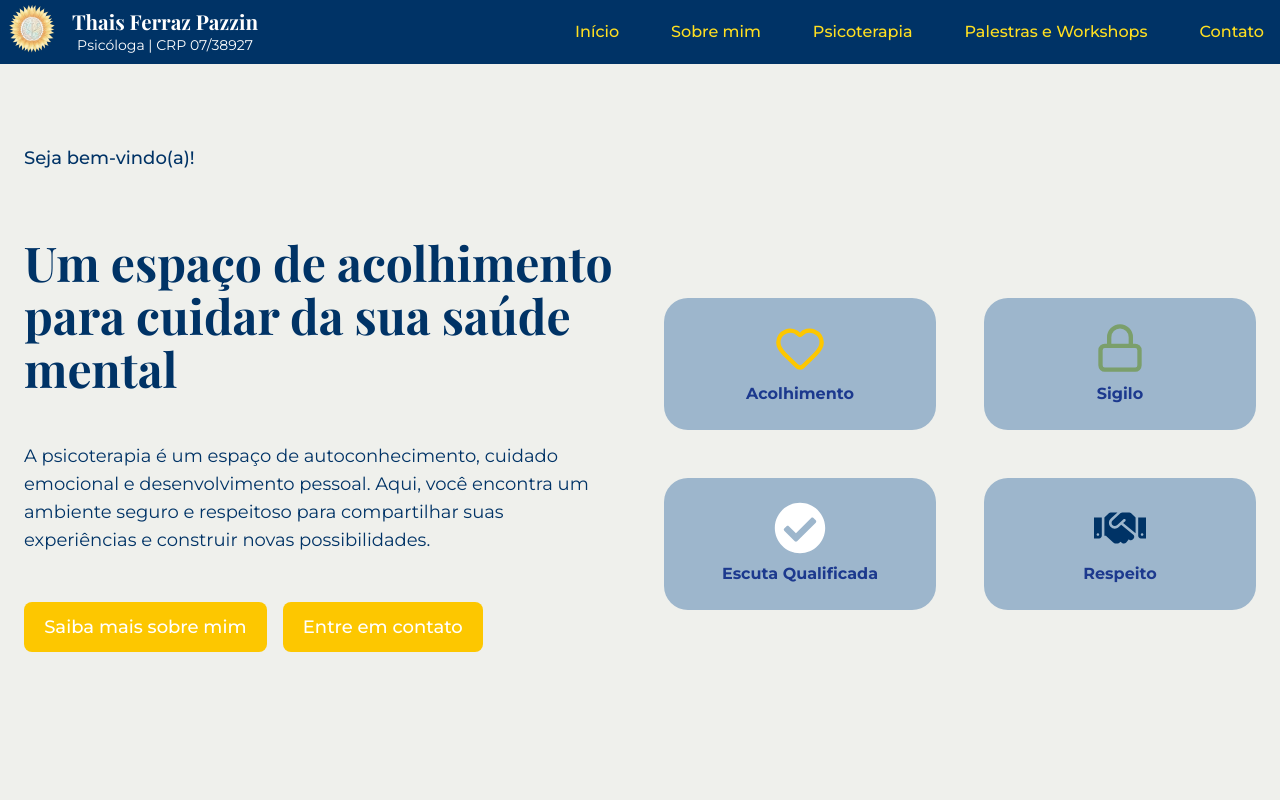
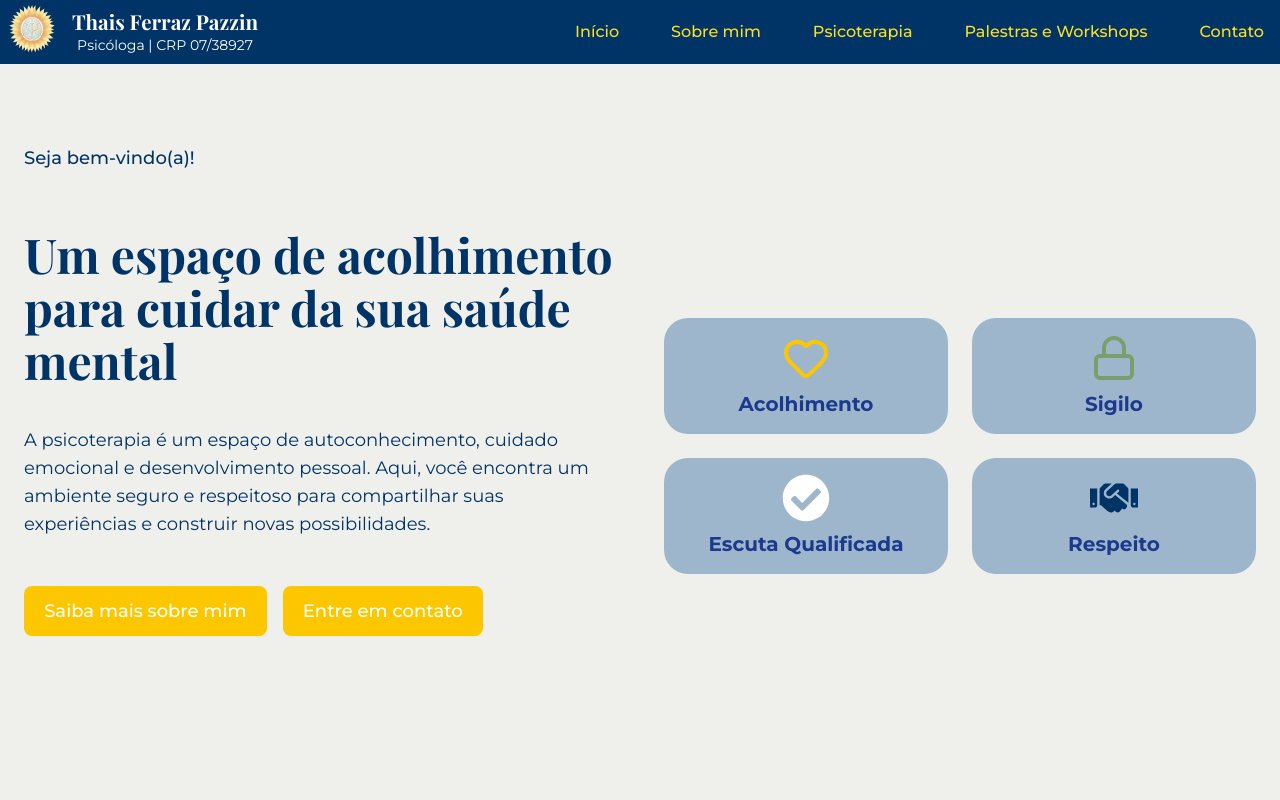
Before and after one commit to Lotar-lucas/client-website-psychology, a React (Vite) app: page / in a window 1280 px wide. Shown: the top 800 px of the page. Built offline with nearby package versions, Linux system fonts and the light colour scheme; the HTML template or start-up script is replaced by a standard one.

Commit message:
Completed Home Component

```diff
--- a/src/components/home.tsx
+++ b/src/components/home.tsx
@@ -12,15 +12,19 @@ const Home = ({ headerHeight }: HomeProps) => {
       className="flex justify-center bg-[#eff0ec] w-full px-2 xs:px-3 sm:px-6"
       style={{ minHeight: `calc(100vh - ${headerHeight}px)` }}
     >
-      <div className="flex justify-around items-center max-w-[1400px] h-full pt-8 sm:pt-12 lg:pt-20 pb-6 sm:pb-9">
-        <div className="flex flex-col lg:flex-row justify-center items-center gap-6 sm:gap-8 lg:gap-12 w-full" data-aos="fade-up">
+      <div className="flex justify-around items-center max-w-350 h-full pt-8 sm:pt-12 lg:pt-20 pb-6 sm:pb-9">
+        <div
+          className="flex flex-col lg:flex-row justify-center items-center gap-6 sm:gap-8 lg:gap-12 w-full"
+          data-aos="fade-up"
+        >
           <div className="w-full lg:flex-2 text-left flex flex-col justify-between gap-3 sm:gap-4">
-            <div className="flex flex-col gap-3 sm:gap-4">
+            <div className="flex flex-col gap-3 sm:gap-2">
               <span className="text-sm sm:text-base lg:text-lg text-[#003366] font-medium">
                 Seja bem-vindo(a)!
               </span>
 
-              <h1 className="text-2xl sm:text-3xl lg:text-4xl xl:text-5xl font-serif font-bold text-[#003366] leading-tight pt-4 sm:pt-8 lg:pt-12">
+              <h1 className="text-2xl sm:text-3xl lg:text-4xl xl:text-5xl font-serif font-bold text-[#003366]
+              leading-tight pt-4 sm:pt-8 lg:pt-12">
                 Um espaço de acolhimento para cuidar da sua saúde mental
               </h1>
 
@@ -32,53 +36,63 @@ const Home = ({ headerHeight }: HomeProps) => {
               </p>
             </div>
 
-            {/* Botões Desktop - aparecem só em lg */}
+            {/* Botões Desktop */}
             <div className="hidden lg:flex flex-col sm:flex-row gap-3 sm:gap-4 pt-4 sm:pt-6 lg:pt-8">
-              <button className="bg-yellow-400 text-white font-semibold px-4 py-2 sm:px-6 sm:py-3 rounded-full hover:bg-yellow-500 transition-colors">
+              <button className="bg-yellow-400 text-white font-semibold px-4 py-2 sm:px-6 sm:py-3
+                rounded-full hover:bg-yellow-500 transition-colors">
+
                 <span className='text-sm sm:text-base lg:text-lg'>Saiba mais sobre mim</span>
               </button>
 
-              <button className="bg-yellow-400 text-white font-semibold px-4 py-2 sm:px-6 sm:py-3 rounded-full hover:bg-yellow-500 transition-colors">
+              <button className="bg-yellow-400 text-white font-semibold px-4 py-2 sm:px-6 sm:py-3
+                rounded-full hover:bg-yellow-500 transition-colors">
+
                 <span className='text-sm sm:text-base lg:text-lg'>Entre em contato</span>
               </button>
             </div>
           </div>
 
           <div className="w-full lg:flex-2 flex items-center justify-center">
-              <div className="grid grid-cols-2 gap-4 sm:gap-6 lg:gap-12 w-full pt-8 sm:pt-16 lg:pt-28">
-                <div className="bg-[#9db6cc] rounded-2xl sm:rounded-3xl p-3 sm:p-4 lg:p-6 flex flex-col items-center justify-center text-center min-h-[100px] sm:min-h-[120px] lg:min-h-25">
-                  <Heart className="w-8 h-8 sm:w-10 sm:h-10 lg:w-13 lg:h-13 text-yellow-400" />
+              <div className="grid grid-cols-2 gap-3 sm:gap-4 lg:gap-6 w-full pt-8 sm:pt-16 lg:pt-28">
+                <div className="bg-[#9db6cc] rounded-2xl sm:rounded-3xl p-3 sm:p-3 lg:p-4
+                flex flex-col items-center justify-center text-center min-h-20 sm:min-h-24 lg:min-h-20">
+                  <Heart className="w-8 h-8 sm:w-10 sm:h-10 lg:w-12 lg:h-12 text-yellow-400" />
 
-                  <h3 className="text-xs sm:text-sm lg:text-base font-bold text-blue-900 mt-2">Acolhimento</h3>
+                  <h3 className="text-base sm:text-lg lg:text-xl font-bold text-blue-900 mt-2">Acolhimento</h3>
                 </div>
 
-                <div className="bg-[#9db6cc] rounded-2xl sm:rounded-3xl p-3 sm:p-4 lg:p-6 flex flex-col items-center justify-center text-center min-h-[100px] sm:min-h-[120px] lg:min-h-25">
-                  <Lock className="w-8 h-8 sm:w-10 sm:h-10 lg:w-13 lg:h-13 text-[#7b9f6b]" />
+                <div className="bg-[#9db6cc] rounded-2xl sm:rounded-3xl p-3 sm:p-3 lg:p-4
+                flex flex-col items-center justify-center text-center min-h-20 sm:min-h-24 lg:min-h-20">
+                  <Lock className="w-8 h-8 sm:w-10 sm:h-10 lg:w-12 lg:h-12 text-[#7b9f6b]" />
 
-                  <h3 className="text-xs sm:text-sm lg:text-base font-bold text-blue-900 mt-2">Sigilo</h3>
+                  <h3 className="text-base sm:text-lg lg:text-xl font-bold text-blue-900 mt-2">Sigilo</h3>
                 </div>
 
-                <div className="bg-[#9db6cc] rounded-2xl sm:rounded-3xl p-3 sm:p-4 lg:p-6 flex flex-col items-center justify-center text-center min-h-[100px] sm:min-h-[120px] lg:min-h-25">
-                  <FaCheckCircle className="w-8 h-8 sm:w-10 sm:h-10 lg:w-13 lg:h-13 text-white" />
+                <div className="bg-[#9db6cc] rounded-2xl sm:rounded-3xl p-3 sm:p-3 lg:p-4
+                flex flex-col items-center justify-center text-center min-h-20 sm:min-h-24 lg:min-h-20">
+                  <FaCheckCircle className="w-8 h-8 sm:w-10 sm:h-10 lg:w-12 lg:h-12 text-white" />
 
-                  <h3 className="text-xs sm:text-sm lg:text-base font-bold text-blue-900 mt-2">Escuta Qualificada</h3>
+                  <h3 className="text-base sm:text-lg lg:text-xl font-bold text-blue-900 mt-2">Escuta Qualificada</h3>
                 </div>
 
-                <div className="bg-[#9db6cc] rounded-2xl sm:rounded-3xl p-3 sm:p-4 lg:p-6 flex flex-col items-center justify-center text-center min-h-[100px] sm:min-h-[120px] lg:min-h-25">
-                  <FaHandshake className="w-8 h-8 sm:w-10 sm:h-10 lg:w-13 lg:h-13 text-[#003366]" />
+                <div className="bg-[#9db6cc] rounded-2xl sm:rounded-3xl p-3 sm:p-3 lg:p-4
+                flex flex-col items-center justify-center text-center min-h-20 sm:min-h-24 lg:min-h-20">
+                  <FaHandshake className="w-8 h-8 sm:w-10 sm:h-10 lg:w-12 lg:h-12 text-[#003366]" />
 
-                  <h3 className="text-xs sm:text-sm lg:text-base font-bold text-blue-900 mt-2">Respeito</h3>
+                  <h3 className="text-base sm:text-lg lg:text-xl font-bold text-blue-900 mt-2">Respeito</h3>
                 </div>
               </div>
           </div>
 
-          {/* Botões Mobile - aparecem só abaixo do grid em telas pequenas */}
-          <div className="w-full flex lg:hidden flex-col sm:flex-row gap-3 sm:gap-4 pt-4 sm:pt-6">
-            <button className="bg-yellow-400 text-white font-semibold px-4 py-2 sm:px-6 sm:py-3 rounded-full hover:bg-yellow-500 transition-colors">
+          {/* Botões Mobile */}
+          <div className="flex lg:hidden flex-col sm:flex-row gap-3 sm:gap-4 pt-4 sm:pt-6">
+            <button className="bg-yellow-400 text-white font-semibold px-4 py-2 sm:px-6 sm:py-3 rounded-full
+            hover:bg-yellow-500 transition-colors">
               <span className='text-sm sm:text-base'>Saiba mais sobre mim</span>
             </button>
 
-            <button className="bg-yellow-400 text-white font-semibold px-4 py-2 sm:px-6 sm:py-3 rounded-full hover:bg-yellow-500 transition-colors">
+            <button className="bg-yellow-400 text-white font-semibold px-4 py-2 sm:px-6 sm:py-3 rounded-full
+            hover:bg-yellow-500 transition-colors">
               <span className='text-sm sm:text-base'>Entre em contato</span>
             </button>
           </div>
```
